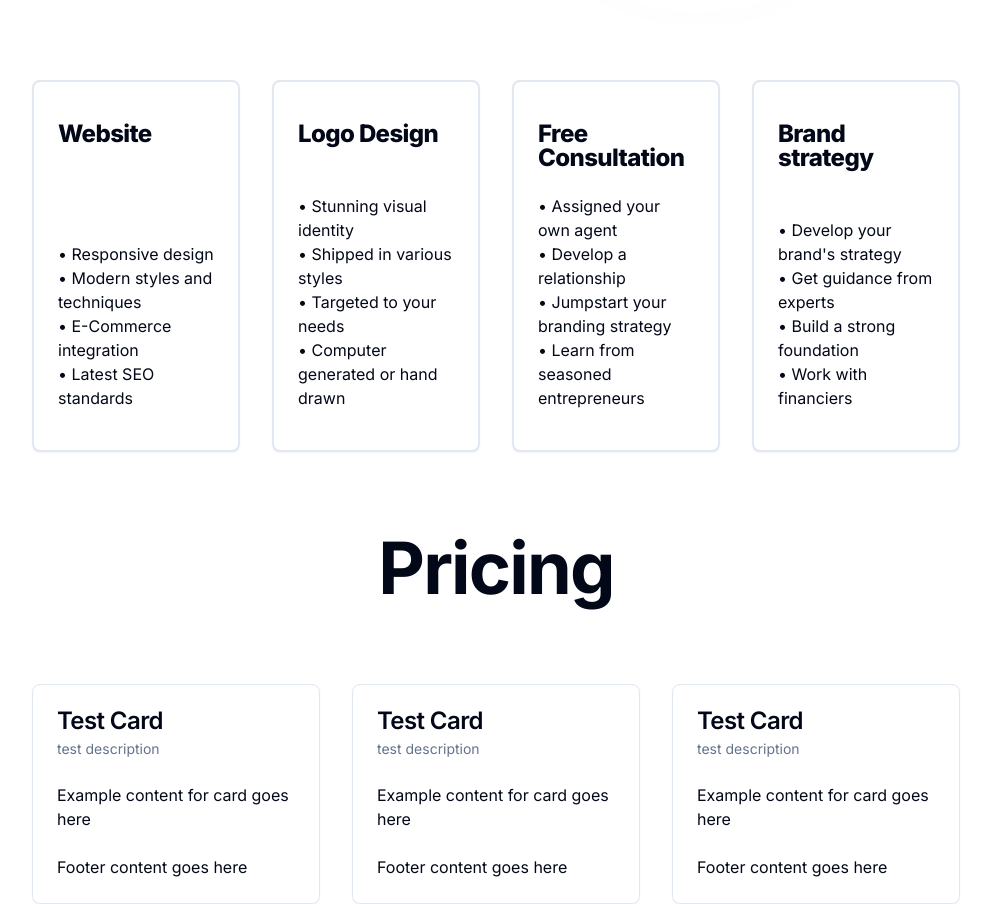
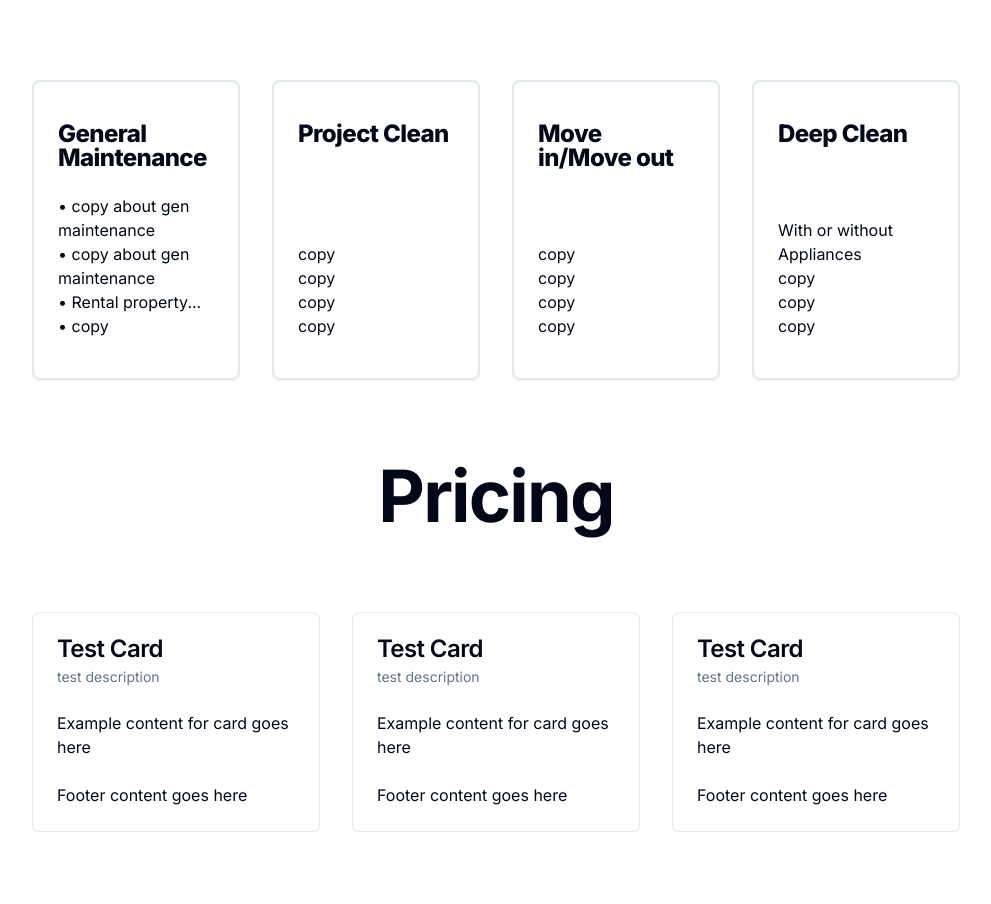
Before and after one commit to rfounds/orbit-opinions, a Next.js app: page / in a window 1280 px wide. Shown: the part 1080-1984 px from the top of the page, without its empty margins (144-1135 px from the left). After the commit the page ends 1912 px from the top, so only its background shows below. Built offline with nearby package versions, Linux system fonts and the light colour scheme.

Commit message:
Reviews added

```diff
--- a/src/components/Features.tsx
+++ b/src/components/Features.tsx
@@ -21,53 +21,55 @@ export default function Features() {
       <div className="relative grid grid-cols-4 gap-8 pt-20 px-44">
         <Card className="flex flex-col justify-between border-2 py-4">
           <CardHeader>
-            <CardTitle className="font-extrabold">Website</CardTitle>
+            <CardTitle className="font-extrabold">
+              General Maintenance
+            </CardTitle>
           </CardHeader>
           <CardContent className="font-normal">
             <ul>
-              <li>&#8226; Responsive design</li>
-              <li>&#8226; Modern styles and techniques</li>
-              <li>&#8226; E-Commerce integration</li>
-              <li>&#8226; Latest SEO standards</li>
+              <li>&#8226; copy about gen maintenance</li>
+              <li>&#8226; copy about gen maintenance</li>
+              <li>&#8226; Rental property...</li>
+              <li>&#8226; copy</li>
             </ul>
           </CardContent>
         </Card>
         <Card className="flex flex-col justify-between border-2 py-4">
           <CardHeader>
-            <CardTitle className="font-extrabold">Logo Design</CardTitle>
+            <CardTitle className="font-extrabold">Project Clean</CardTitle>
           </CardHeader>
           <CardContent>
             <ul>
-              <li>&#8226; Stunning visual identity</li>
-              <li>&#8226; Shipped in various styles</li>
-              <li>&#8226; Targeted to your needs</li>
-              <li>&#8226; Computer generated or hand drawn</li>
+              <li>copy</li>
+              <li>copy</li>
+              <li>copy</li>
+              <li>copy</li>
             </ul>
           </CardContent>
         </Card>
         <Card className="flex flex-col justify-between border-2 py-4">
           <CardHeader>
-            <CardTitle className="font-extrabold">Free Consultation</CardTitle>
+            <CardTitle className="font-extrabold">Move in/Move out</CardTitle>
           </CardHeader>
           <CardContent>
             <ul>
-              <li>&#8226; Assigned your own agent</li>
-              <li>&#8226; Develop a relationship</li>
-              <li>&#8226; Jumpstart your branding strategy</li>
-              <li>&#8226; Learn from seasoned entrepreneurs</li>
+              <li>copy</li>
+              <li>copy</li>
+              <li>copy</li>
+              <li>copy</li>
             </ul>
           </CardContent>
         </Card>
         <Card className="flex flex-col justify-between border-2 py-4">
           <CardHeader>
-            <CardTitle className="font-extrabold">Brand strategy</CardTitle>
+            <CardTitle className="font-extrabold">Deep Clean</CardTitle>
           </CardHeader>
           <CardContent>
             <ul>
-              <li>&#8226; Develop your brand's strategy</li>
-              <li>&#8226; Get guidance from experts</li>
-              <li>&#8226; Build a strong foundation</li>
-              <li>&#8226; Work with financiers</li>
+              <li>With or without Appliances</li>
+              <li>copy</li>
+              <li>copy</li>
+              <li>copy</li>
             </ul>
           </CardContent>
         </Card>
--- /dev/null
+++ b/src/components/Reviews.tsx
@@ -0,0 +1,3 @@
+import Link from "next/link";
+
+export default function Reviews() {}
```
Also changed, not shown: src/app/page.tsx (indentation only).
